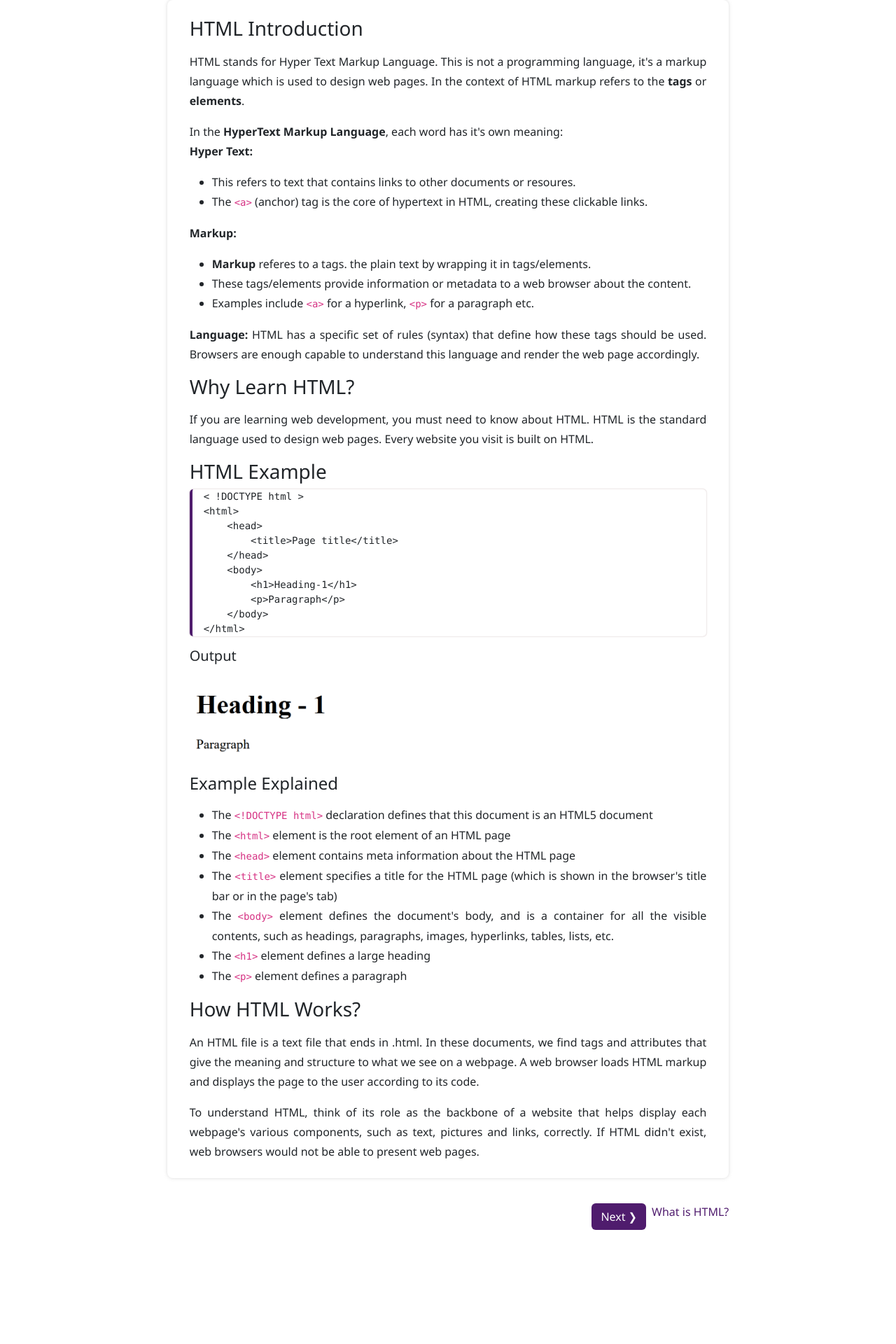
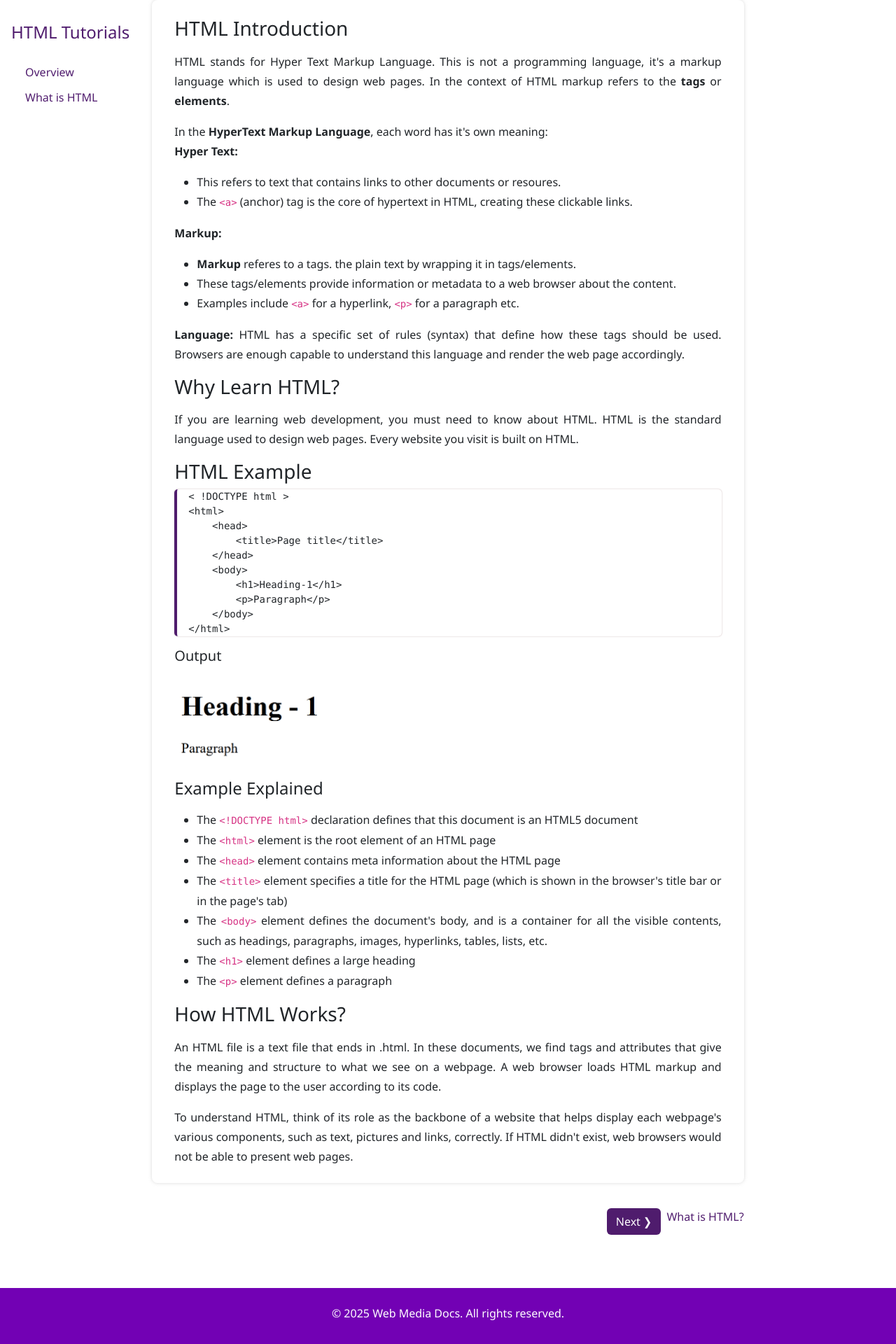
Before and after one commit to javaframework92/tutorial-app, a React (Vite) app: page /html in a window 1280 px wide. Shown: the part 96-2016 px from the top of the page at 70% size. Before the commit the page ends 1929 px from the top, so only its background shows below. Built offline with nearby package versions, Linux system fonts and the light colour scheme.

Commit message:
added footer and sidebar and improved content

```diff
--- a/src/App.jsx
+++ b/src/App.jsx
@@ -5,6 +5,7 @@ import HTML from './pages/HTML';
 import CSS from './pages/CSS';
 import JavaScript from './pages/JavaScript';
 import Navbar from './components/Navbar/Navbar';
+import Footer from './components/Footer/Footer';
 
 function App() {
 
@@ -18,6 +19,7 @@ function App() {
           <Route path="/css" element={<CSS />}></Route>
           <Route path="/javascript" element={<JavaScript />}></Route>
         </Routes>
+        <Footer />
       </BrowserRouter>
     </div>
   )
--- a/src/components/Content/Content.jsx
+++ b/src/components/Content/Content.jsx
@@ -1,13 +1,22 @@
 import { useLocation } from "react-router-dom";
+import Sidebar from "../Sidebar/Sidebar";
 import "./_content.scss";
 
-const Content = ({ children, updateKey, currentTopic }) => {
+const Content = ({ children, updateKey, currentTopic, courseIndexes }) => {
 
     const location = useLocation();
+
     return (
         <main className="content-container">
             <div className="row">
-                <div className="col-md-2 col-sm-1 col-xs-1"></div>
+                <div className="col-md-2 col-sm-1 col-xs-1">
+                    {
+                        location.pathname !== '/' && (
+                            <Sidebar title="HTML Tutorials" courseIndexes={courseIndexes}></Sidebar>
+                        )
+                    }
+
+                </div>
                 <div className="col-md-8 col-sm-10 col-xs-10">
 
                     <div className="aj-content">
@@ -19,12 +28,15 @@ const Content = ({ children, updateKey, currentTopic }) => {
                             <div className="aj-btn-group">
                                 {/* {currentTopic.previousTopic}&nbsp;&nbsp;
                                 <button className="btn btn-dark aj-btn-previous" onClick={() => updateKey(currentTopic.previousKey)}>Previous</button> */}
-                                <button className="btn aj-btn-next" onClick={() => updateKey(currentTopic?.nextKey)}>Next ❯</button>
+                                {/* <button className="btn aj-btn-next" onClick={() => navigateTopic(currentTopic?.nextKey)}>Next ❯</button> */}
+
+                                <a href={`${location.pathname}?topic=${currentTopic?.nextKey}`} className="btn aj-btn-next">Next ❯</a>
+
+
                                 &nbsp;&nbsp;<span className="aj-next-topic">{currentTopic?.nextTopic}</span>
                             </div>
                         )
                     }
-
 
                 </div>
                 <div className="col-md-2 col-sm-1 col-xs-1"></div>
--- /dev/null
+++ b/src/components/Footer/Footer.jsx
@@ -0,0 +1,22 @@
+import "./_footer.scss";
+const Footer = () => {
+  return (
+    <footer className="aj-footer py-4 mt-auto">
+      <div className="d-flex justify-content-center">
+         <p className="mb-2 mb-md-0">&copy; {new Date().getFullYear()} Web Media Docs. All rights reserved.</p>
+        {/* <div>
+          <a href="#" className="text-white text-decoration-none me-3">Privacy Policy</a>
+          <a href="#" className="text-white text-decoration-none me-3">Terms</a>
+          <a href="#" className="text-white text-decoration-none">Contact</a>
+        </div> */}
+        {/* <div className="row">
+            <div className="col-4">Company & Address</div>
+            <div className="col-4">Tutorials</div>
+            <div className="col-4">Etc</div>
+        </div> */}
+      </div>
+    </footer>
+  );
+};
+
+export default Footer;
--- /dev/null
+++ b/src/components/Footer/_footer.scss
@@ -0,0 +1,6 @@
+.aj-footer{
+    background-color: var(--accent-light-color);
+    color: var(--text-color);
+    width: 100%;
+    height: 10vh;
+}
--- a/src/components/Navbar/Navbar.jsx
+++ b/src/components/Navbar/Navbar.jsx
@@ -108,8 +108,6 @@ const Navbar = () => {
             )}
             <div className="aj-hamburger-menu">
                 <RxHamburgerMenu className="aj-hamburger" onClick={() => {
-                    console.log("clicked");
-
                     setShowHamberger(!showHamberger);
                 }} />
             </div>
--- /dev/null
+++ b/src/components/Sidebar/Sidebar.jsx
@@ -0,0 +1,24 @@
+import { useLocation } from "react-router-dom";
+import "./_sidebar.scss";
+
+const Sidebar = ({ title, courseIndexes }) => {
+    const location = useLocation();
+    return (
+        <div className="d-flex flex-column vh-100 p-3" style={{ width: '250px', backgroundColor: "#fff" }}>
+            <h4 className="aj-index-title">{title}</h4>
+            <ul className="nav nav-pills flex-column">
+                {
+                    Object.keys(courseIndexes).map((key, index) => (
+                        <li className="nav-item" key={index}>
+                            <a href={ `${location.pathname}?topic=${key}`} className={`nav-link ${location.pathname === courseIndexes[key].path ? 'aj-active' : ''} `}>{courseIndexes[key].currentTopic}</a>
+                        </li>
+                    )
+
+                    )
+                }
+
+            </ul>
+        </div>
+    );
+}
+export default Sidebar;
--- /dev/null
+++ b/src/components/Sidebar/_sidebar.scss
@@ -0,0 +1,20 @@
+.nav-link {
+    border-radius: 0.375rem;
+    padding: .25rem 1rem ;
+    color: var(--accent-color);
+    margin-left: .25rem;
+}
+
+.nav-link:hover {
+    background-color: #e9ecef;
+    color: var(--accent-color);
+}
+
+.aj-index-title {
+    color: var(--accent-color);
+}
+
+.aj-active {
+    color: var(--btn-bg-color);
+    background-color: var(--accent-color);
+}
--- a/src/index.scss
+++ b/src/index.scss
@@ -23,8 +23,9 @@ body {
 }
 
 .content-container {
-    margin: 2rem;
-    animation: content-animation 1.5s ease;
+    min-height: 100vh;
+    margin: 2rem 0;
+    // animation: content-animation 1.5s ease;
     h1,
     h2,
     h3,
--- a/src/pages/HTML.jsx
+++ b/src/pages/HTML.jsx
@@ -2,21 +2,27 @@ import { useEffect, useState } from "react";
 import ReactMarkdown from 'react-markdown';
 import html from "../assets/tutorials/html.json";
 import Content from "../components/Content/Content";
+import { useSearchParams } from "react-router-dom";
 
 const HTML = () => {
 
     const [content, setContent] = useState('');
     const [key, setKey] = useState('overview');
     const [currentTopic, setCurrentTopic] = useState(null);
-
-    const updateKey = (key) => {
-        setKey(key);
-    }
+    const [searchParams] = useSearchParams();
 
     useEffect(() => {
+
         const fetchHtml = async () => {
             try {
-                let topic = html[key];
+                let k = searchParams.get("topic");
+
+                let topic;
+                if(k){
+                    topic = html[k];
+                } else {
+                    topic = html[key];
+                }
                 if (topic) {
                     setCurrentTopic(topic);
                     let response = await fetch(topic.path);
@@ -35,7 +41,7 @@ const HTML = () => {
 
 
     return (
-        <Content updateKey={ updateKey } currentTopic={currentTopic}>
+        <Content currentTopic={currentTopic} courseIndexes={html}>
             <ReactMarkdown>{content}</ReactMarkdown>
         </Content>
 
```
Also changed, not shown: src/assets/json/navbar.json (deleted, +0 -71 lines).
